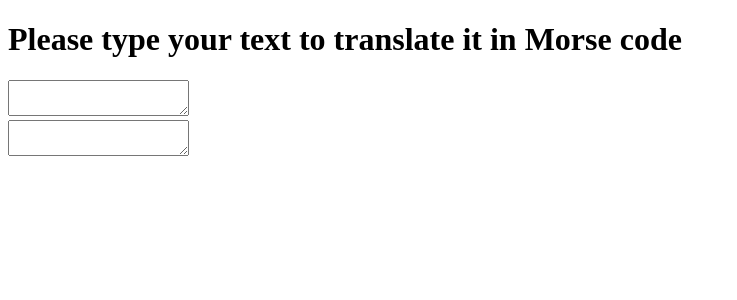
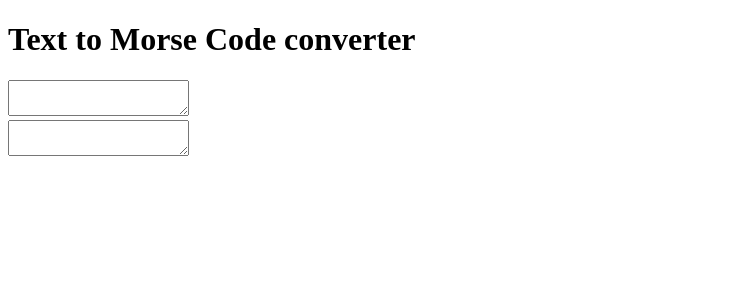
Before and after one commit to iulianSta/text-to-morse, a React (Create React App) app: page / in a window 1280 px wide. Shown: the top 300 px of the page, without its empty margins (0-737 px from the left). Built offline with nearby package versions, Linux system fonts and the light colour scheme.

Commit message:
src/components/Header.js Update Header

```diff
--- a/src/components/Header.js
+++ b/src/components/Header.js
@@ -3,7 +3,7 @@
 const Header = () => {
   return (
     <div>
-      <h1>Please type your text to translate it in Morse code</h1>
+      <h1>Text to Morse Code converter </h1>
     </div>
   );
 };
```
